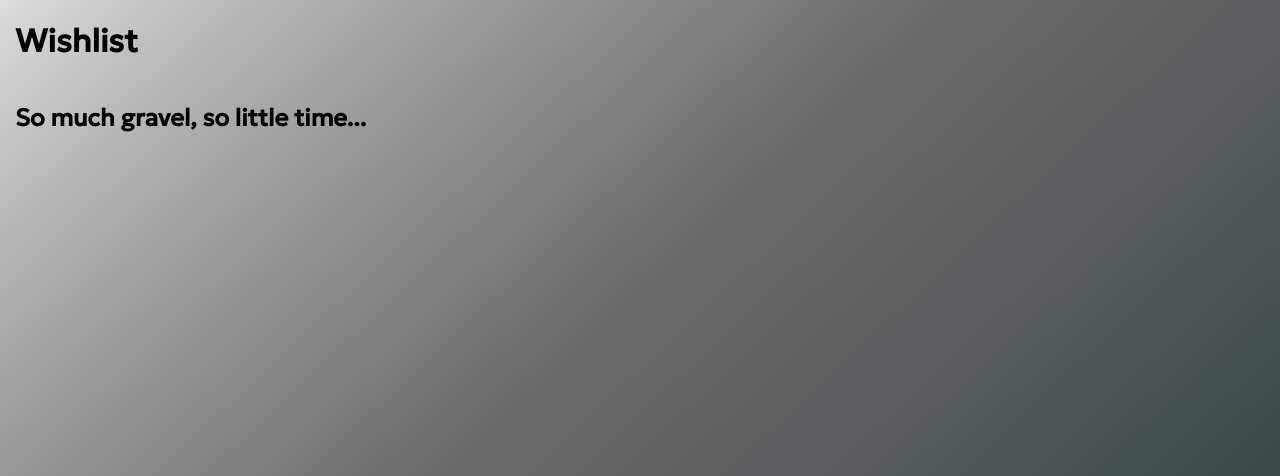
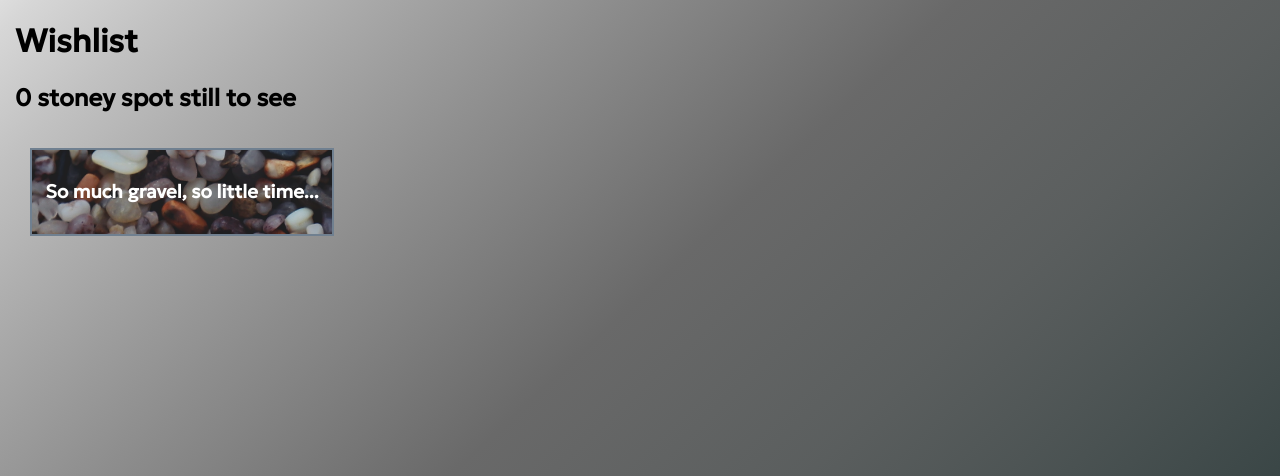
Before and after one commit to mr-mckenzie/Gravel-Travel, a Flask app: page /wishlist in a window 1280 px wide. Shown: the part 102-578 px from the top of the page. Run offline with Flask 3, Linux system fonts and the light colour scheme; data that the repository does not hold is empty; some libraries are stand-ins or nearby versions.

Commit message:
refreshed the wishlist page

```diff
--- a/controllers/trip_controller.py
+++ b/controllers/trip_controller.py
@@ -71,7 +71,22 @@ def add_trip():
 @trips_blueprint.route('/wishlist')
 def show_wishlist():
     wishlist = trip_repo.select_all_wishlist()
-    return render_template('wishlist/index.jinja', wishlist = wishlist)
+    total_locations = len(wishlist)
+
+    wishlist_with_random_position = []
+
+    for location in wishlist:
+        wishlist_with_random_position.append(
+            {'name': location.name,
+             'country':location.country,
+            'id': location.id,
+            'rand_bg_pos_x': randint(0,100),
+            'rand_bg_pos_y': randint(0,100)}
+        )
+
+
+
+    return render_template('wishlist/index.jinja', wishlist = wishlist_with_random_position, total_locations = total_locations)
 
 #update trip
 @trips_blueprint.route('/locations/<location_id>/trips/<trip_id>/edit', methods=['POST'])
--- a/repositories/trip_repository.py
+++ b/repositories/trip_repository.py
@@ -99,7 +99,7 @@ def on_wishlist(input_location_id):
 
 #select all wishlist records
 def select_all_wishlist():
-    sql = 'SELECT * FROM trips where wishlist = TRUE'
+    sql = 'SELECT * FROM trips JOIN locations ON trips.location_id = locations.id where trips.wishlist = TRUE ORDER BY LOWER(locations.name) ASC'
     results = run_sql(sql)
     wishlist = [ ]
     for row in results:
--- a/static/css/style.css
+++ b/static/css/style.css
@@ -191,13 +191,6 @@ header > p {
     justify-content: center;
 }
 
-.wishlist {
-    margin: 15px;
-    display: flex;
-    align-items: center;
-    flex-direction: column;
-}
-
 .wishlist_flex_box {
     display: flex;
     flex-direction: row;
@@ -205,14 +198,13 @@ header > p {
 }
 
 .wishlist_box {
-    width: 250px;
+    width: 17.5rem;
+    height: 4rem;
     background-image: url(../images/shingle.jpg);
     background-size: 500%;
-    background-position: 50%;
-}
-
-.wishlist_box > p, .wishlist_box > form{
-    z-index: 1;
+    display: flex;
+    align-content: center;
+    justify-content: center;
 }
 
 .wishlist_box_overlay {
--- a/templates/wishlist/index.jinja
+++ b/templates/wishlist/index.jinja
@@ -2,26 +2,33 @@
 
 {% block content %}
 <h1>Wishlist</h1>
+<h2>{{total_locations}} stoney {{'spots' if total_locations > 1 else 'spot'}} still to see</h2>
 
 <div class="wishlist_flex_box">
 
-    {% for wish_location in wishlist %}
+    {% for location in wishlist %}
 
-        <div class="wishlist_box">
-        <div class="wishlist_box_overlay"></div>
-            <p> <a class="white_anchor" href="/locations/{{wish_location.id}}"> {{ wish_location.name }}</a>, <a class="white_anchor" href="/countries/{{wish_location.country.id}}">{{wish_location.country.name}} </a> </p>
-
-            <p><a class="white_anchor" href="https://www.google.com/maps/place/{{wish_location.name}},+{{wish_location.country.name}}/" target="_blank">Click me for Google Map</a></p>
-            {# <form action="/wishlist/{{ wish_location.id }}/delete" method="POST">
-                <input class="button" type="button" value="remove from wishlist" />
-            </form> #}
+        <div class="wishlist_box" style="background-position: {{location.rand_bg_pos_x}}% {{location.rand_bg_pos_y}}%">
+            <div class="wishlist_box_overlay"></div>
+            <div class="box-content">
+                <h3> <a class="white_anchor" href="/locations/{{location.id}}">{{ location.name }}</a>, <span class="country_span"><a class="white_anchor" href="/countries/{{location.country.id}}">{{location.country.name}} </a></span></h3>
+            </div>
         </div>
 
     {% endfor %}
 
+        <div class="wishlist_box" style="background-position: 50% 20%">
+            <div class="wishlist_box_overlay"></div>
+            <div class="box-content">
+                <h3>So much gravel, so little time...</h3>
+                {# <h3>A <span style="text-decoration: line-through">bird</span> stone in the hand is worth two in the bush.</h3> #}
+                {# <h3>A watched <span style="text-decoration: line-through">pot</span> rock never <span style="text-decoration: line-through">boils</span> disappoints.</h3> #}
+                {# <h3>People who live in glass houses should not throw stones.</h3> #}
+                {# <h3><span style="text-decoration: line-through"> Money</span> gravel does not grow on trees.</h3> #}
+                {# <h3>Leave no stone <span style="text-decoration: line-through">unturned</span> untouristed.</h3> #}
+            </div>
+        </div>
+
 </div>
 
-<aside>
-    <h2>So much gravel, so little time...</h2>
-</aside>
 {% endblock %}
```
